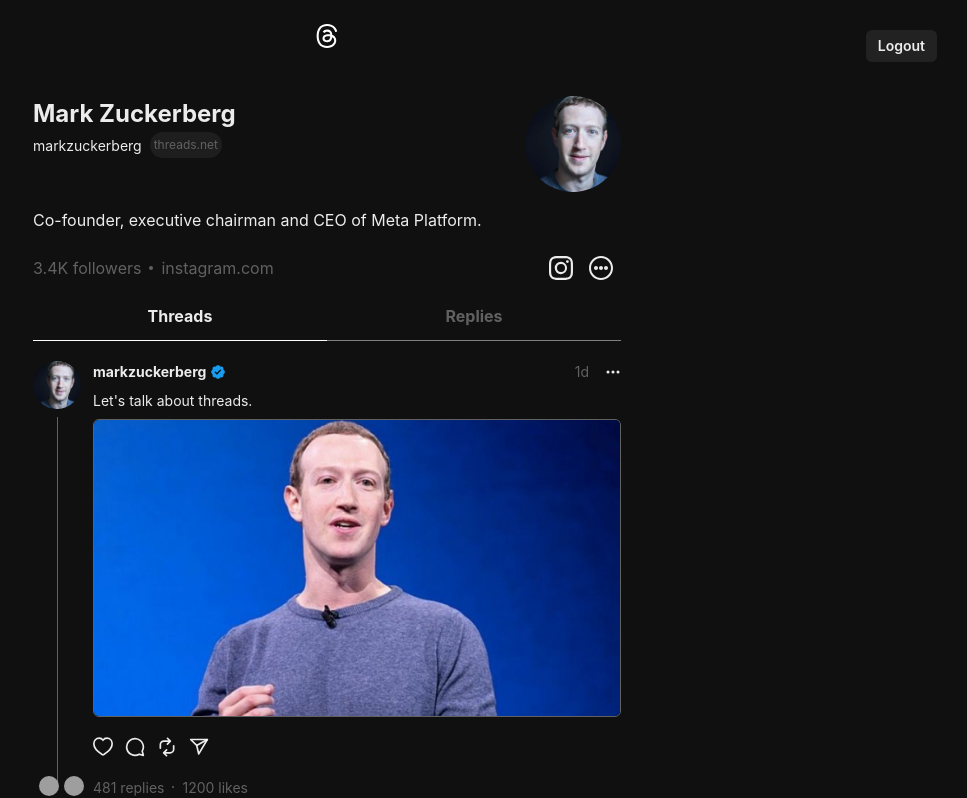
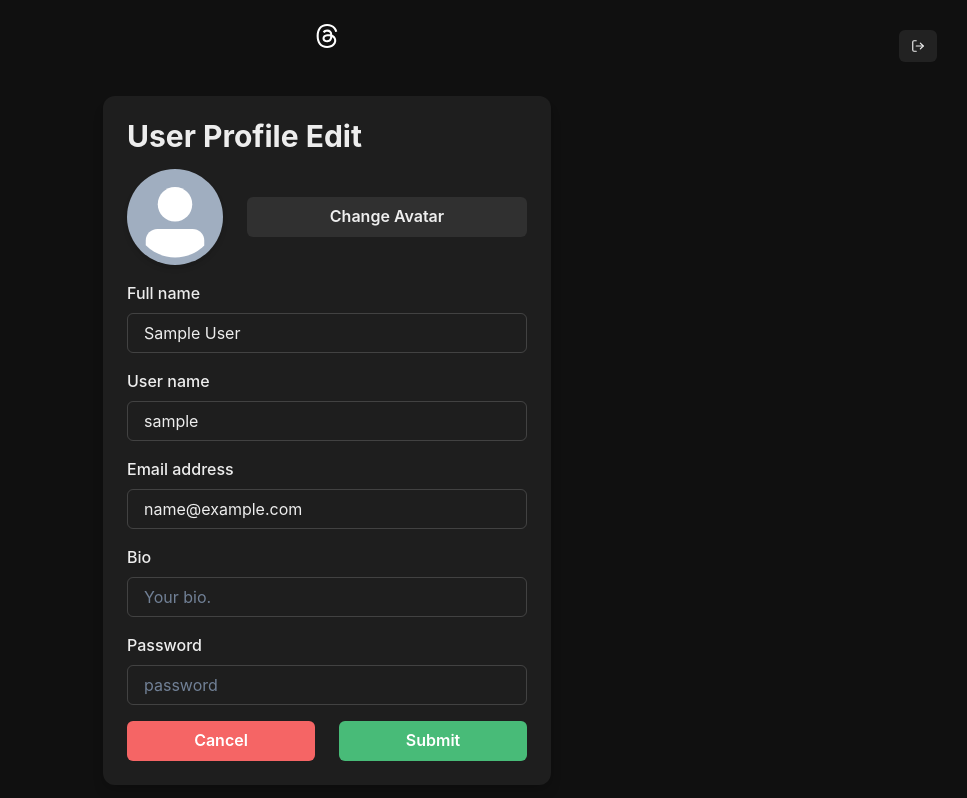
Before and after one commit to mukeshsuthar091/threads-app, a React (Vite) app in the folder frontend/: page /update in a window 1280 px wide. Shown: the top 798 px of the page, without its empty margins (313-1280 px from the left). Built offline with nearby package versions, Linux system fonts and the light colour scheme; sample sign-in values are in the browser's storage; grey boxes are pictures that could not be loaded.

Commit message:
Update user profile functionality added and Follow/Unfollow functionality added

```diff
--- a/frontend/src/App.jsx
+++ b/frontend/src/App.jsx
@@ -8,6 +8,7 @@
 import userAtom from "./atoms/userAtom";
 import LogoutButton from "./components/LogoutButton";
 import { useRecoilValue } from "recoil";
+import UpdateProfilePage from "./pages/UpdateProfilePage";
 
 function App() {
   const user = useRecoilValue(userAtom);
@@ -17,14 +18,9 @@
     <Container maxW="620px">
       <Header />
       <Routes>
-        <Route
-          path="/"
-          element={user ? <HomePage /> : <Navigate to="/auth" />}
-        />
-        <Route
-          path="/auth"
-          element={!user ? <AuthPage /> : <Navigate to="/" />}
-        />
+        <Route path="/" element={user ? <HomePage /> : <Navigate to="/auth" />} />
+        <Route path="/auth" element={!user ? <AuthPage /> : <Navigate to="/" />} />
+        <Route path="/update" element={user ? <UpdateProfilePage /> : <Navigate to="/auth" />} />
 
         <Route path="/:username" element={<UserPage />} />
         <Route path="/:username/post/:pid" element={<PostPage />} />
--- a/frontend/src/components/LogoutButton.jsx
+++ b/frontend/src/components/LogoutButton.jsx
@@ -2,6 +2,7 @@
 import { useSetRecoilState } from "recoil";
 import userAtom from "../atoms/userAtom";
 import useShowToast from "../hooks/useShowToast";
+import { FiLogOut } from "react-icons/fi"
 
 const LogoutButton = () => {
   const setUser = useSetRecoilState(userAtom);
@@ -30,14 +31,8 @@
   };
 
   return (
-    <Button
-      position={"fixed"}
-      top={"30px"}
-      right={"30px"}
-      size={"sm"}
-      onClick={handleLogout}
-    >
-      Logout
+    <Button position={"fixed"} top={"30px"} right={"30px"} size={"sm"} onClick={handleLogout}>
+      <FiLogOut />
     </Button>
   );
 };
--- a/frontend/src/components/UserHeader.jsx
+++ b/frontend/src/components/UserHeader.jsx
@@ -1,6 +1,7 @@
 import {
   Avatar,
   Box,
+  Button,
   Flex,
   Link,
   Menu,
@@ -14,9 +15,18 @@
 } from "@chakra-ui/react";
 import { BsInstagram } from "react-icons/bs";
 import { CgMoreO } from "react-icons/cg";
+import { useRecoilValue } from "recoil";
+import userAtom from "../atoms/userAtom";
+import { Link as RouterLink } from "react-router-dom";
+import { useState } from "react";
+import useShowToast from "../hooks/useShowToast";
 
-const UserHeader = () => {
+const UserHeader = ({ user }) => {
   const toast = useToast();
+  const currentUser = useRecoilValue(userAtom); // logged in user
+  const [following, setFollowing] = useState(user.followers.includes(currentUser._id));
+  const showToast = useShowToast();
+  const [updating, setUpdating] = useState(false);
 
   const copyURL = () => {
     const currentURL = window.location.href;
@@ -31,42 +41,97 @@
     });
   };
 
+  const handleFollowUnFollow = async () => {
+    if (!currentUser) {
+      showToast("Error", "Please login to follow", "error");
+      return;
+    }
+    if (updating) return;
+
+    setUpdating(true);
+    try {
+      const res = await fetch(`/api/users/follow/${user._id}`, {
+        method: "POST",
+        headers: {
+          "Content-Type": "application/json",
+        },
+      });
+      const data = await res.json();
+      if (data.error) {
+        showToast("Error", data.error, "error");
+        return;
+      }
+
+      if (following) {
+        showToast("Success", `Unfollowed ${user.name}`, "success");
+        user.followers.pop(); // simulate removing from followers
+      } else {
+        showToast("Success", `Followed ${user.name}`, "success");
+        user.followers.push(currentUser._id); // simulate adding to followers
+      }
+      setFollowing(!following);
+
+      console.log(data);
+    } catch (error) {
+      showToast("Error", error, "error");
+    } finally {
+      setUpdating(false);
+    }
+  };
+
   return (
     <VStack gap={4} alignItems={"start"}>
       <Flex justifyContent={"space-between"} w={"full"}>
         <Box>
           <Text fontSize={"2xl"} fontWeight={"bold"}>
-            Mark Zuckerberg
+            {user.name}
           </Text>
           <Flex gap={2} alignItems={"center"}>
-            <Text fontSize={"sm"}>markzuckerberg</Text>
-            <Text
-              fontSize={"xs"}
-              bg={"gray.dark"}
-              color={"gray.light"}
-              p={1}
-              borderRadius={"full"}
-            >
+            <Text fontSize={"sm"}>{user.username}</Text>
+            <Text fontSize={"xs"} bg={"gray.dark"} color={"gray.light"} p={1} borderRadius={"full"}>
               threads.net
             </Text>
           </Flex>
         </Box>
         <Box>
-          <Avatar
-            name="Mark Zuckerberg"
-            src="/zuck-avatar.png"
-            size={{
-              base: "md",
-              md: "xl"
-            }}
-          ></Avatar>
+          {user.profilePic && (
+            <Avatar
+              name={user.name}
+              src={user.profilePic}
+              size={{
+                base: "md",
+                md: "xl",
+              }}
+            ></Avatar>
+          )}
+          {!user.profilePic && (
+            <Avatar
+              name={user.name}
+              src="https://bit.ly/broken-link"
+              size={{
+                base: "md",
+                md: "xl",
+              }}
+            ></Avatar>
+          )}
         </Box>
       </Flex>
 
-      <Text>Co-founder, executive chairman and CEO of Meta Platform.</Text>
+      <Text>{user.bio}</Text>
+      {currentUser._id === user._id && (
+        <Link as={RouterLink} to="/update">
+          <Button size="sm">Update Profile</Button>
+        </Link>
+      )}
+      {currentUser._id !== user._id && (
+        <Button size="sm" onClick={handleFollowUnFollow} isLoading={updating}>
+          {following ? "UnFollow" : "Follow"}
+        </Button>
+      )}
+
       <Flex w={"full"} justifyContent={"space-between"}>
         <Flex gap={2} alignItems={"center"}>
-          <Text color={"gray.light"}>3.4K followers</Text>
+          <Text color={"gray.light"}>{user.followers.length} followers</Text>
           <Box w={1} h={1} bg={"gray.light"} borderRadius={"full"}></Box>
           <Link color={"gray.light"}>instagram.com</Link>
         </Flex>
--- /dev/null
+++ b/frontend/src/hooks/usePreviewImg.js
@@ -0,0 +1,28 @@
+import { useState } from "react";
+import useShowToast from "./useShowToast";
+
+const usePreviewImg = () => {
+  const [imgUrl, setImgUrl] = useState(null);
+  const showToast = useShowToast();
+  const handleImageChange = (e) => {
+    const file = e.target.files[0];
+
+    if (file && file.type.startsWith("image/")) {
+      const reader = new FileReader();
+
+      reader.onloadend = () => {
+        setImgUrl(reader.result);
+      };
+
+      reader.readAsDataURL(file);
+    } else {
+      showToast("Invalid file type", "Please select an image file", "error");
+      setImgUrl(null);
+    }
+  };
+
+  console.log("imgUrl===>", imgUrl);
+  return { handleImageChange, imgUrl };
+};
+
+export default usePreviewImg;
--- a/frontend/src/main.jsx
+++ b/frontend/src/main.jsx
@@ -31,6 +31,7 @@
 const theme = extendTheme({ styles, config, colors });
 
 createRoot(document.getElementById("root")).render(
+  // StrictMode renders every components twice, on development mode
   <StrictMode>
     <RecoilRoot>
 			<BrowserRouter>
--- /dev/null
+++ b/frontend/src/pages/UpdateProfilePage.jsx
@@ -0,0 +1,183 @@
+import {
+  Button,
+  Flex,
+  FormControl,
+  FormLabel,
+  Heading,
+  Input,
+  Stack,
+  useColorModeValue,
+  Avatar,
+  Center,
+} from "@chakra-ui/react";
+
+import { useRef, useState } from "react";
+import { useRecoilState } from "recoil";
+import userAtom from "../atoms/userAtom";
+import usePreviewImg from "../hooks/usePreviewImg";
+import useShowToast from "../hooks/useShowToast";
+
+export default function UpdateProfilePage() {
+  const [user, setUser] = useRecoilState(userAtom);
+  const [inputs, setInputs] = useState({
+    name: user.name,
+    username: user.username,
+    email: user.email,
+    bio: user.bio,
+    password: "",
+  });
+
+  const fileRef = useRef(null);
+  const [updating, setUpdating] = useState(false);
+  const showToast = useShowToast();
+  const { handleImageChange, imgUrl } = usePreviewImg();
+
+  const handleSubmit = async (e) => {
+    e.preventDefault();
+    if (updating) return;
+    setUpdating(true);
+    try {
+      const res = await fetch(`/api/users/update/${user._id}`, {
+        method: "PUT",
+        headers: {
+          "Content-Type": "application/json",
+        },
+        body: JSON.stringify({ ...inputs, profilePic: imgUrl }),
+      });
+      const data = await res.json(); // updated user object
+      if (data.error) {
+        showToast("Error", data.error, "error");
+        return;
+      }
+      showToast("Success", "Profile updated successfully", "success");
+      setUser(data);
+      localStorage.setItem("user-threads", JSON.stringify(data));
+    } catch (error) {
+      showToast("Error", error, "error");
+    } finally {
+      setUpdating(false);
+    }
+  };
+
+  return (
+    <form onSubmit={handleSubmit}>
+      <Flex align={"center"} justify={"center"} my={6}>
+        <Stack
+          spacing={4}
+          w={"full"}
+          maxW={"md"}
+          bg={useColorModeValue("white", "gray.dark")}
+          rounded={"xl"}
+          boxShadow={"lg"}
+          p={6}
+        >
+          <Heading lineHeight={1.1} fontSize={{ base: "2xl", sm: "3xl" }}>
+            User Profile Edit
+          </Heading>
+
+          <FormControl id="userName">
+            <Stack direction={["column", "row"]} spacing={6}>
+              <Center>
+                <Avatar size="xl" boxShadow={"md"} src={imgUrl || user.profilePic} />
+              </Center>
+
+              <Center w="full">
+                <Button w="full" onClick={() => fileRef.current.click()}>
+                  Change Avatar
+                </Button>
+
+                <Input type="file" hidden ref={fileRef} onChange={handleImageChange} />
+              </Center>
+            </Stack>
+          </FormControl>
+
+          <FormControl>
+            <FormLabel>Full name</FormLabel>
+
+            <Input
+              placeholder="John Doe"
+              value={inputs.name}
+              onChange={(e) => setInputs({ ...inputs, name: e.target.value })}
+              _placeholder={{ color: "gray.500" }}
+              type="text"
+            />
+          </FormControl>
+
+          <FormControl>
+            <FormLabel>User name</FormLabel>
+
+            <Input
+              placeholder="johndoe"
+              value={inputs.username}
+              onChange={(e) => setInputs({ ...inputs, username: e.target.value })}
+              _placeholder={{ color: "gray.500" }}
+              type="text"
+            />
+          </FormControl>
+
+          <FormControl>
+            <FormLabel>Email address</FormLabel>
+
+            <Input
+              placeholder="your-email@example.com"
+              value={inputs.email}
+              onChange={(e) => setInputs({ ...inputs, email: e.target.value })}
+              _placeholder={{ color: "gray.500" }}
+              type="email"
+            />
+          </FormControl>
+
+          <FormControl>
+            <FormLabel>Bio</FormLabel>
+
+            <Input
+              placeholder="Your bio."
+              value={inputs.bio}
+              onChange={(e) => setInputs({ ...inputs, bio: e.target.value })}
+              _placeholder={{ color: "gray.500" }}
+              type="text"
+            />
+          </FormControl>
+
+          <FormControl>
+            <FormLabel>Password</FormLabel>
+
+            <Input
+              placeholder="password"
+              value={inputs.password}
+              onChange={(e) => setInputs({ ...inputs, password: e.target.value })}
+              _placeholder={{ color: "gray.500" }}
+              type="password"
+            />
+          </FormControl>
+
+          <Stack spacing={6} direction={["column", "row"]}>
+            <Button
+              bg={"red.400"}
+              color={"white"}
+              w="full"
+              _hover={{
+                bg: "red.500",
+              }}
+            >
+              Cancel
+            </Button>
+
+            <Button
+              bg={"green.400"}
+              color={"white"}
+              w="full"
+              _hover={{
+                bg: "green.500",
+              }}
+              type="submit"
+              isLoading={updating}
+            >
+              Submit
+            </Button>
+          </Stack>
+        </Stack>
+      </Flex>
+    </form>
+  );
+}
--- a/frontend/src/pages/UserPage.jsx
+++ b/frontend/src/pages/UserPage.jsx
@@ -1,14 +1,49 @@
+import { useEffect, useState } from "react";
 import UserHeader from "../components/UserHeader";
 import UserPost from "../components/UserPost";
+import { useParams } from "react-router-dom";
+import useShowToast from "../hooks/useShowToast";
 
 const UserPage = () => {
-  return <>
-    <UserHeader />
-    <UserPost likes={1200} replies={481} postImg="/post1.png" postTitle="Let's talk about threads." />
-    <UserPost likes={451} replies={354} postImg="/post2.png" postTitle="Nice Tutorials" />
-    <UserPost likes={321} replies={243} postImg="/post3.png" postTitle="I love this guy." />
-    <UserPost likes={667} replies={200} postTitle="Let's talk about threads." />
-  </>;
+  const [user, setUser] = useState(null);
+  const { username } = useParams();
+  const showToast = useShowToast();
+
+  useEffect(() => {
+    const getUser = async () => {
+      try {
+        const res = await fetch(`/api/users/profile/${username}`);
+        const data = await res.json();
+        if (data.error) {
+          showToast("Error", data.error, "error");
+          return;
+        }
+        setUser(data);
+      } catch (error) {
+        showToast("Error", error, "error");
+      }
+    };
+
+    getUser();
+  }, [username, showToast]);
+
+
+  if(!user) return null;
+
+  return (
+    <>
+      <UserHeader user={user} />
+      <UserPost
+        likes={1200}
+        replies={481}
+        postImg="/post1.png"
+        postTitle="Let's talk about threads."
+      />
+      <UserPost likes={451} replies={354} postImg="/post2.png" postTitle="Nice Tutorials" />
+      <UserPost likes={321} replies={243} postImg="/post3.png" postTitle="I love this guy." />
+      <UserPost likes={667} replies={200} postTitle="Let's talk about threads." />
+    </>
+  );
 };
 
 export default UserPage;
```
Also changed, not shown: frontend/src/hooks/useShowToast.js (+6 -2 lines), frontend/src/pages/HomePage.jsx (+3 -5 lines).
